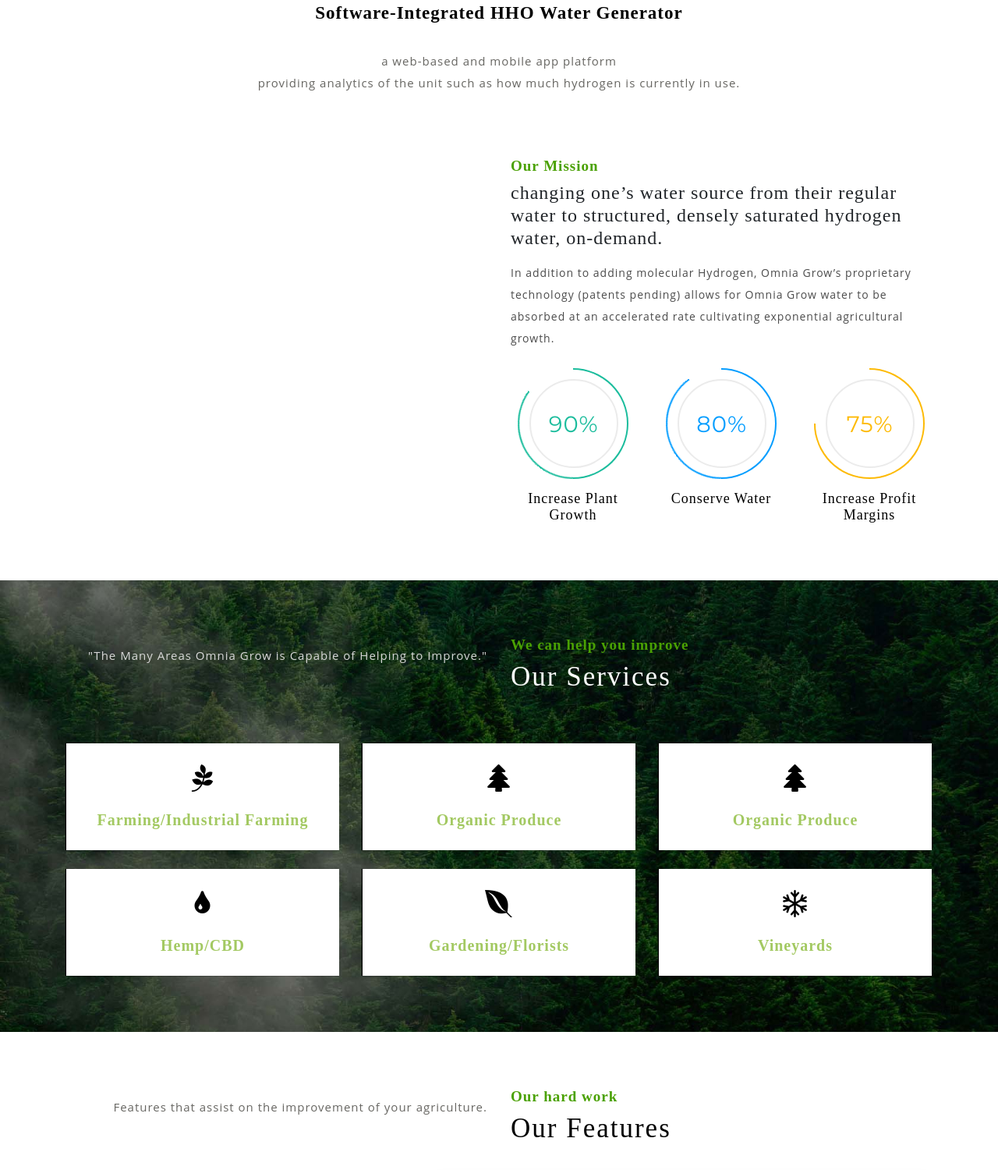
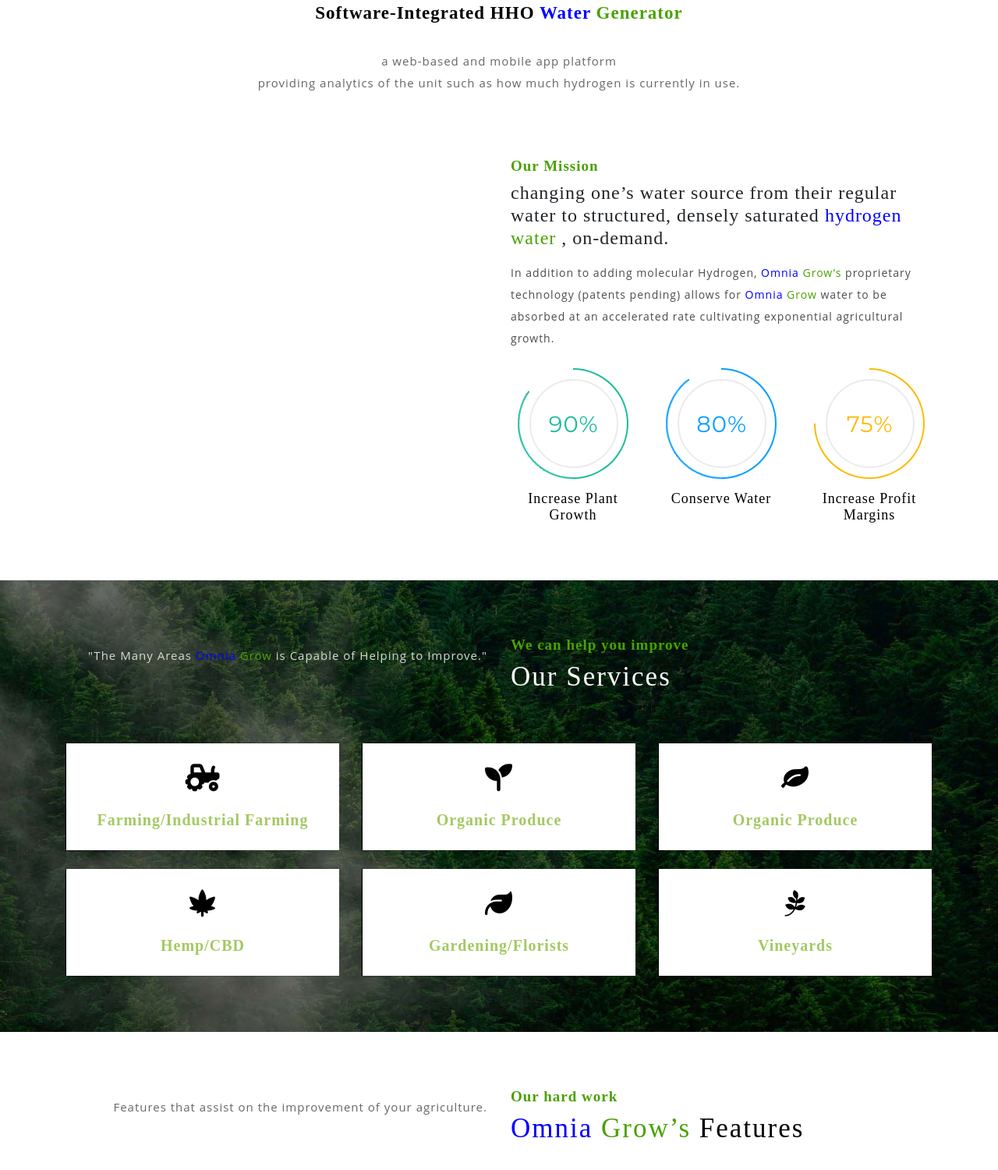
Before and after one commit to zsherman2510/OmniaGrow, a plain HTML site: page index.html in a window 1280 px wide. Shown: the part 700-2200 px from the top of the page at 78% size. Drawn offline with Linux system fonts and the light colour scheme.

```diff
--- a/css/style.css
+++ b/css/style.css
@@ -8,7 +8,7 @@
 }
 
 .brand-text {
-  color: rgb(74, 161, 3);
+  color: rgb(74, 161, 3) !important;
 }
 
 #menu-gn {
--- a/index.html
+++ b/index.html
@@ -8,6 +8,10 @@
     <meta charset="UTF-8" />
     <meta name="viewport" content="width=device-width, initial-scale=1" />
     <meta name="keywords" content="Omnia Grow" />
+    <script
+      src="https://kit.fontawesome.com/a9be857de9.js"
+      crossorigin="anonymous"
+    ></script>
     <script>
       addEventListener(
         "load",
@@ -85,10 +89,10 @@
           <div
             class="two-mid-button d-flex justify-content-center mt-lg-5 mt-md-4 mt-sm-4 mt-3"
           >
-            <div class="read-buttn ">
+            <div class="view-buttn ">
               <a href="#about" class=" scroll">About Us</a>
             </div>
-            <div class="view-buttn">
+            <div class="read-buttn">
               <a href="#contact" class=" scroll">Join Us</a>
             </div>
           </div>
@@ -103,7 +107,10 @@
         <div class="title-tag mb-lg-5 mb-md-4 mb-sm-4 mb-3 pb-lg-3 pb-md-2">
           <h6 class="title-top-txt text-center mb-2">What we produced</h6>
           <div class="sub-title-mid text-center mb-lg-4 mb-3">
-            <h2>Software-Integrated HHO Water Generator</h2>
+            <h2>
+              Software-Integrated HHO <span class="brand-bl">Water</span>
+              <span class="brand-text">Generator</span>
+            </h2>
           </div>
           <div class="title-mid-text text-center mb-2">
             <p>
@@ -129,11 +136,21 @@
               <h6 class="title-top-txt mb-2">Our Mission</h6>
               <h4 class="mb-3">
                 changing one’s water source from their regular water to
-                structured, densely saturated hydrogen water, on-demand.
+                structured, densely saturated
+                <span class="brand-bl">hydrogen</span>
+                <span class="brand-text">water</span> , on-demand.
               </h4>
               <p>
-                In addition to adding molecular Hydrogen, Omnia Grow’s
-                proprietary technology (patents pending) allows for Omnia Grow
+                In addition to adding molecular Hydrogen,
+                <span class="brand-bl">Omnia</span>
+                <span class="brand-text">
+                  Grow’s
+                </span>
+                proprietary technology (patents pending) allows for
+                <span class="brand-bl">Omnia</span>
+                <span class="brand-text">
+                  Grow
+                </span>
                 water to be absorbed at an accelerated rate cultivating
                 exponential agricultural growth.
               </p>
@@ -197,7 +214,11 @@
               class="title-mid-text col-lg-6 col-md-6 txt-rightside clr-para"
             >
               <p class="">
-                "The Many Areas Omnia Grow is Capable of Helping to Improve."
+                "The Many Areas <span class="brand-bl">Omnia</span>
+                <span class="brand-text">
+                  Grow
+                </span>
+                is Capable of Helping to Improve."
               </p>
             </div>
             <div class="col-lg-6 col-md-6 ">
@@ -209,7 +230,7 @@
         <div class="row">
           <div class="col-lg-4 col-md-6 col-sm-6 ser-icon text-center">
             <div class="grid-tree-service">
-              <span class="fa fa-pagelines" aria-hidden="true"></span>
+              <span class="fas fa-tractor" aria-hidden="true"></span>
               <div class="ser-text-tree">
                 <h4 class="mt-2">
                   Farming/Industrial Farming
@@ -219,7 +240,7 @@
           </div>
           <div class="col-lg-4 col-md-6 col-sm-6 ser-icon text-center">
             <div class="grid-tree-service">
-              <span class="fa fa-tree" aria-hidden="true"></span>
+              <span class="fas fa-seedling" aria-hidden="true"></span>
               <div class="ser-text-tree">
                 <h4 class="mt-2">
                   Organic Produce
@@ -229,7 +250,7 @@
           </div>
           <div class="col-lg-4 col-md-6 col-sm-6 ser-icon text-center">
             <div class="grid-tree-service">
-              <span class="fa fa-tree" aria-hidden="true"></span>
+              <span class="fa fa-leaf" aria-hidden="true"></span>
               <div class="ser-text-tree">
                 <h4 class="mt-2">
                   Organic Produce
@@ -241,7 +262,7 @@
             class="col-lg-4 col-md-6 col-sm-6 ser-icon text-center mt-lg-4 mt-3"
           >
             <div class="grid-tree-service">
-              <span class="fa fa-tint" aria-hidden="true"></span>
+              <span class="fas fa-cannabis" aria-hidden="true"></span>
               <div class="ser-text-tree">
                 <h4 class="mt-2">
                   Hemp/CBD
@@ -253,7 +274,7 @@
             class="col-lg-4 col-md-6 col-sm-6 ser-icon text-center mt-lg-4 mt-3"
           >
             <div class="grid-tree-service">
-              <span class="fa fa-envira" aria-hidden="true"></span>
+              <span class="fas fa-leaf" aria-hidden="true"></span>
               <div class="ser-text-tree">
                 <h4 class="mt-2">
                   Gardening/Florists
@@ -265,7 +286,7 @@
             class="col-lg-4 col-md-6 col-sm-6 ser-icon text-center mt-lg-4 mt-3"
           >
             <div class="grid-tree-service">
-              <span class="fa fa-snowflake-o" aria-hidden="true"></span>
+              <span class="fab fa-pagelines" aria-hidden="true"></span>
               <div class="ser-text-tree">
                 <h4 class="mt-2">
                   Vineyards
@@ -410,13 +431,19 @@
             </div>
             <div class="col-lg-6 col-md-6 ">
               <h6 class="title-top-txt mb-2">Our hard work</h6>
-              <h3 class="title">Our Features</h3>
+              <h3 class="title">
+                <span class="brand-bl">Omnia</span>
+                <span class="brand-text">
+                  Grow’s
+                </span>
+                Features
+              </h3>
             </div>
           </div>
         </div>
         <div class="row">
           <div class="col-lg-5 ">
-            <img src="images/herb.jpg" alt="img15" class="img-fluid" />
+            <img src="images/vineyeard.jpg" alt="img15" class="img-fluid" />
           </div>
           <div class="col-lg-7 features-outs-txt">
             <div class="feature-grid-gap mb-lg-4 mb-md-3 mb-3">
@@ -424,12 +451,12 @@
                 <div
                   class="col-lg-4 col-md-4 col-sm-4 feature-icons text-center"
                 >
-                  <span class="fa fa-tree" aria-hidden="true"></span>
+                  <span class="fas fa-water" aria-hidden="true"></span>
                 </div>
                 <div class="col-lg-8 col-md-8 col-sm-8 features-left">
                   <h4 class="mb-3">Hydrogen Managment</h4>
                   <p>
-                    our web-based and mobile app platform provides analytics of
+                    Our web-based and mobile app platform provides analytics of
                     the unit such as how much hydrogen is currently in the
                     water.
                   </p>
@@ -441,12 +468,12 @@
                 <div
                   class="col-lg-4 col-md-4 col-sm-4 feature-icons text-center"
                 >
-                  <span class="fa fa-cloud-upload" aria-hidden="true"></span>
+                  <span class="fas fa-cogs" aria-hidden="true"></span>
                 </div>
                 <div class="col-lg-8 col-md-8 col-sm-8 features-left">
                   <h4 class="mb-3">Automation</h4>
                   <p>
-                    being able to schedule the device to be powered on and off
+                    Being able to schedule the device to be powered on and off
                   </p>
                 </div>
               </div>
@@ -456,12 +483,12 @@
                 <div
                   class="col-lg-4 col-md-4 col-sm-4 feature-icons text-center"
                 >
-                  <span class="fa fa-shield" aria-hidden="true"></span>
+                  <span class="fas fa-chart-line" aria-hidden="true"></span>
                 </div>
                 <div class="col-lg-8 col-md-8 col-sm-8 features-left">
                   <h4 class="mb-3">Management & Reporting</h4>
                   <p>
-                    to track and report agricultural costs, amount of water
+                    To track and report agricultural costs, amount of water
                     used, agricultural growth and output increases, profit
                     margin increases and more.
                   </p>
```
Also changed, not shown: 1 other file.
